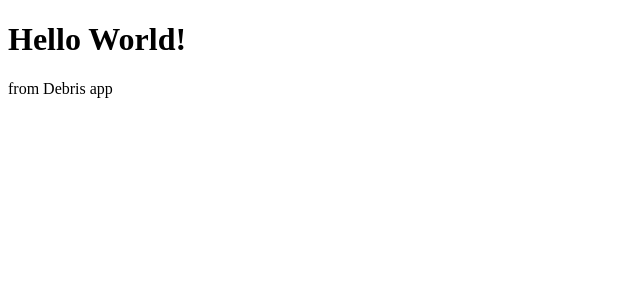
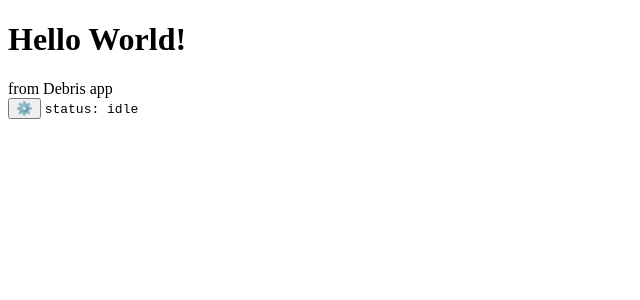
Before and after one commit to iramirezc/debris, a React app: page / in a window 1280 px wide. Shown: the top 300 px of the page, without its empty margins (0-640 px from the left). Built offline with nearby package versions, Linux system fonts and the light colour scheme.

Commit message:
Implement debris component to show status.

```diff
--- a/src/app/App.tsx
+++ b/src/app/App.tsx
@@ -1,11 +1,12 @@
 import React from "react"
 import { Provider } from "react-redux"
 import store from "app/store"
-import { HelloWorld } from "components"
+import { DebrisStatus, HelloWorld } from "components"
 
 export const App = () => (
   <Provider store={store}>
     <HelloWorld />
     <span>from Debris app</span>
+    <DebrisStatus />
   </Provider>
 )
--- /dev/null
+++ b/src/components/DebrisStatus/DebrisStatus.tsx
@@ -0,0 +1,23 @@
+import React from "react"
+import { useAppDispatch, useAppSelector } from "app/hooks"
+import { selectStatus, loading, idle } from "features/debris"
+
+export const DebrisStatus = () => {
+  const dispatch = useAppDispatch()
+  const debrisStatus = useAppSelector(selectStatus)
+
+  const handleOnClick = () => {
+    if (debrisStatus === "idle") {
+      dispatch(loading())
+    } else {
+      dispatch(idle())
+    }
+  }
+
+  return (
+    <div>
+      <button onClick={handleOnClick}>⚙️</button>{" "}
+      <pre style={{ display: "inline" }}>status: {debrisStatus}</pre>
+    </div>
+  )
+}
--- a/src/components/index.ts
+++ b/src/components/index.ts
@@ -1 +1,2 @@
+export * from "./DebrisStatus/DebrisStatus"
 export * from "./HelloWord/HelloWorld"
```
